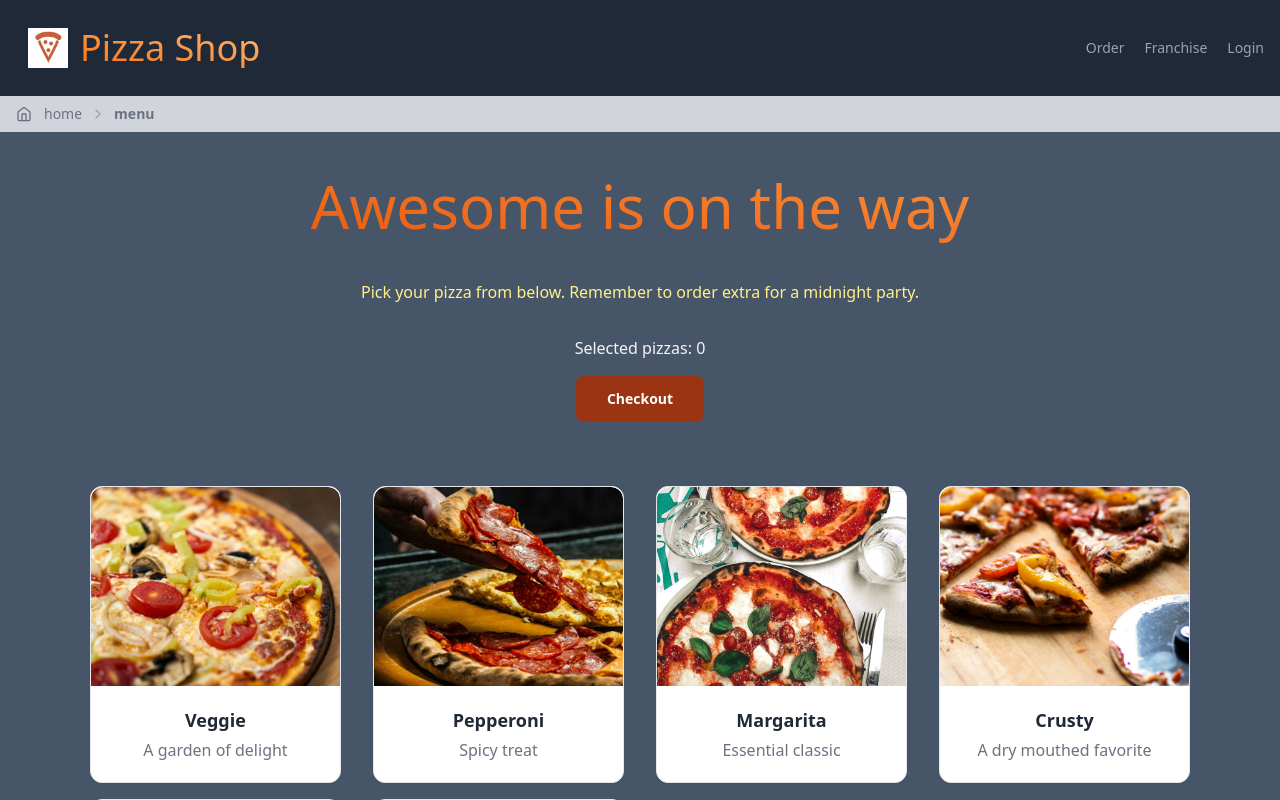
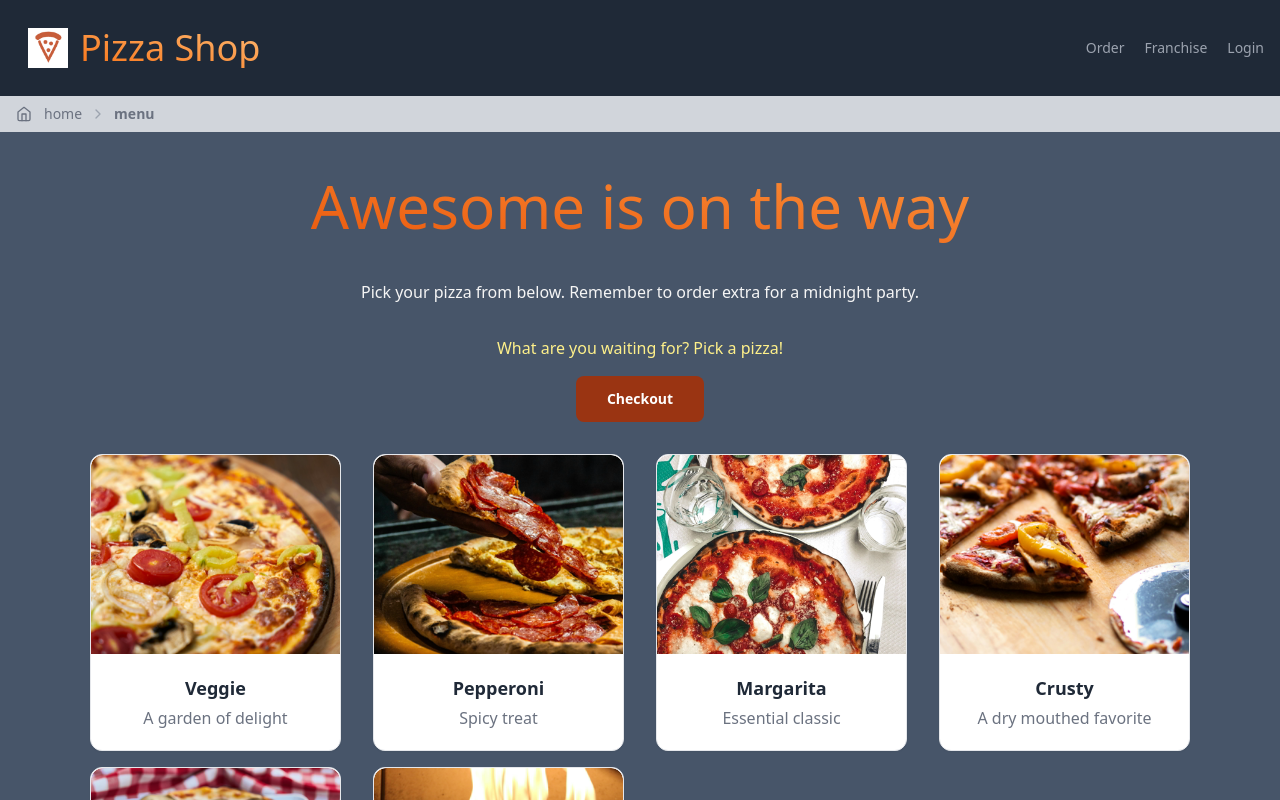
Before and after one commit to zacherikson/jwt-pizza, a React (Vite) app: page /menu in a window 1280 px wide. Shown: the top 800 px of the page. Built offline with nearby package versions, Linux system fonts and the light colour scheme; a web font is replaced by a local one.

Commit message:
cleanup(menu) with simplified interface

```diff
--- a/src/views/menu.jsx
+++ b/src/views/menu.jsx
@@ -7,7 +7,6 @@ import { useNavigate, useLocation } from 'react-router-dom';
 
 export default function Menu() {
   const [count, setCount] = useState(useLocation().state?.orderCount || 0);
-  const [orderMessage, setOrderMessage] = useState('');
   const navigate = useNavigate();
 
   function onClick() {
@@ -15,11 +14,7 @@ export default function Menu() {
   }
 
   function onCheckout() {
-    if (count === 0) {
-      setOrderMessage('Please select a pizza first. How about a Margarita?');
-    } else if (count > 0) {
-      setOrderMessage(`Order placed for ${count} pizzas!`);
-      setCount(0);
+    if (count > 0) {
       navigate('/payment', { state: { orderCount: count } });
     }
   }
@@ -35,11 +30,10 @@ export default function Menu() {
   return (
     <View title='Awesome is on the way'>
       <div className='flow flow-col justify-center text-neutral-100'>
-        <div className='my-2 sm:my-8 sm:text-yellow-200'>Pick your pizza from below. Remember to order extra for a midnight party.</div>
+        <div className='my-2 sm:my-8'>Pick your pizza from below. Remember to order extra for a midnight party.</div>
 
-        <div> Selected pizzas: {count}</div>
-        <Button title='Checkout' onPress={onCheckout} />
-        <div className='h-8'>{orderMessage}</div>
+        <div className='text-yellow-200'>{count > 0 ? 'Selected pizzas: ' + count : 'What are you waiting for? Pick a pizza!'}</div>
+        <Button title='Checkout' onPress={onCheckout} disabled={count <= 0} className='disabled' />
 
         <div className='m-4 grid gap-x-8 gap-y-4 sm:gird-cols-1 md:grid-cols-2 lg:grid-cols-4 xlg:grid-cols-5'>
           {pizzas.map((pizza) => (
```
